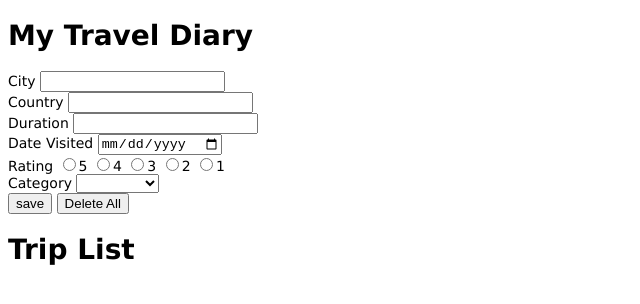
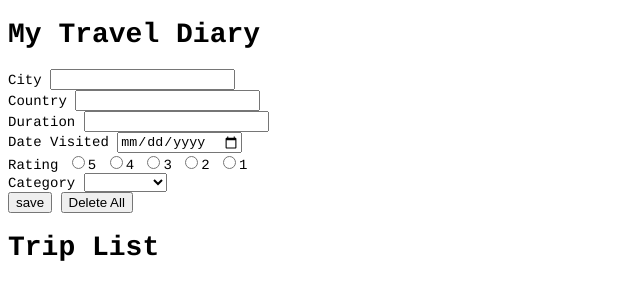
Before and after one commit to laceywalker/week06_weekend_homework_DOM, a plain HTML site: page index.html in a window 1280 px wide. Shown: the whole page, without its empty margins (0-640 px from the left). Drawn offline with Linux system fonts and the light colour scheme.

Commit message:
add additional styling

```diff
--- a/css/main.css
+++ b/css/main.css
@@ -1,5 +1,5 @@
 body {
   background-image: url ('css/balloons.jpg');
-  font-family: verdana, sans-sans-serif;
+  font-family: courier, sans-sans-serif;
   font-size: 14px;
 };
```
